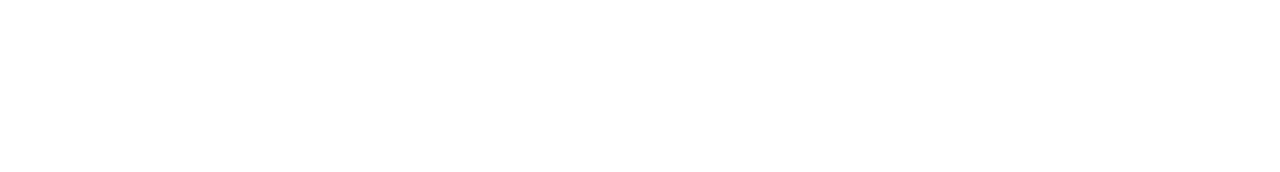
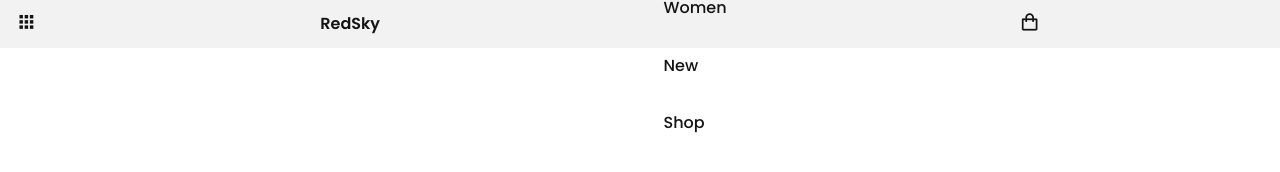
Before and after one commit to LordRedsky/sneakers-web-ecomerse, a plain HTML site: page index.html in a window 1280 px wide. Drawn offline with nearby package versions, Linux system fonts and the light colour scheme.

Commit message:
header setup toggle menu styling

```diff
--- a/assets/css/styles.css
+++ b/assets/css/styles.css
@@ -1,71 +1,204 @@
 /*===== GOOGLE FONTS =====*/
 @import url("https://fonts.googleapis.com/css2?family=Poppins:wght@400;500;600;700&display=swap");
+
 /*===== VARIABLES CSS =====*/
+:root {
+  --header-height: 3rem;
 
   /*===== Font weight =====*/
-
+  --font-medium: 500;
+  --font-semi-bold: 600;
+  --font-bold: 700;
 
   /*===== Colores =====*/
-
+  --dark-color: #141414;
+  --dark-color-light: #8a8a8a;
+  --dark-color-lighten: #f2f2f2;
+  --white-color: #fff;
 
   /*===== Font and typography =====*/
-
+  --body-font: "Poppins", sans-serif;
+  --big-font-size: 1.25rem;
+  --bigger-font-size: 1.5rem;
+  --biggest-font-size: 2rem;
+  --h2-font-size: 1.25rem;
+  --normal-font-size: 0.938rem;
+  --smaller-font-size: 0.813rem;
 
   /*===== Margenes =====*/
-
+  --mb-1: 0.5rem;
+  --mb-2: 1rem;
+  --mb-3: 1.5rem;
+  --mb-4: 2rem;
+  --mb-5: 2.5rem;
+  --mb-6: 3rem;
 
   /*===== z index =====*/
-
+  --z-fixed: 100;
 
   /*===== Rotate img =====*/
+  --rotate-img: rotate(-30deg);
+}
 
+@media screen and (min-width: 768px) {
+  :root {
+    --big-font-size: 1.5rem;
+    --bigger-font-size: 2rem;
+    --biggest-font-size: 3rem;
+    --normal-font-size: 1rem;
+    --smaller-font-size: 0.875rem;
+  }
+}
 
 /*===== BASE =====*/
+*,
+::before,
+::after {
+  box-sizing: border-box;
+}
 
+html {
+  scroll-behavior: smooth;
+}
+
+body {
+  margin: var(--header-height) 0 0 0;
+  font-family: var(--body-font);
+  font-size: var(--normal-font-size);
+  font-weight: var(--font-medium);
+  color: var(--dark-color);
+  line-height: 1.6;
+}
+
+h1,
+h2,
+h3,
+p,
+ul {
+  margin: 0;
+}
+
+ul {
+  padding: 0;
+  list-style: none;
+}
+
+a {
+  text-decoration: none;
+  color: var(--dark-color);
+}
+
+img {
+  max-width: 100%;
+  height: auto;
+  display: block;
+}
 
 /*===== CLASS CSS ===== */
+.section {
+  padding: 5rem 0 2rem;
+}
 
+.section-title {
+  position: relative;
+  font-size: var(--big-font-size);
+  margin-bottom: var(--mb-4);
+  text-align: center;
+  letter-spacing: 0.1rem;
+}
+
+.section-title::after {
+  content: "";
+  position: absolute;
+  width: 56px;
+  height: 0.18rem;
+  top: -1rem;
+  left: 0;
+  right: 0;
+  margin: auto;
+  background-color: var(--dark-color);
+}
 
 /*===== LAYOUT =====*/
+.bd-grid {
+  max-width: 1024px;
+  display: grid;
+  grid-template-columns: 100%;
+  column-gap: 2rem;
+  width: calc(100% - 2rem);
+  margin-left: var(--mb-2);
+  margin-right: var(--mb-2);
+}
 
+.l-header {
+  width: 100%;
+  position: fixed;
+  top: 0;
+  left: 0;
+  z-index: var(--z-fixed);
+  background-color: var(--dark-color-lighten);
+}
 
 /*===== NAV =====*/
+.nav {
+  height: var(--header-height);
+  /* background-color: red; */
+  display: flex;
+  justify-content: space-between;
+  align-items: center;
+}
 
+@media screen and (max-width: 768px) {
+  .nav__menu {
+    position: fixed;
+    top: var(--header-height);
+    left: -100%;
+    width: 70%;
+    height: 100vh;
+    padding: 2rem;
+    background-color: var(--white-color);
+    transition: 0.5s;
+  }
+}
+
+.nav__item {
+  margin-bottom: var(--mb-4);
+}
+
+.nav__logo {
+  font-weight: var(--font-semi-bold);
+}
+
+.nav__toggle,
+.nav__shop {
+  font-size: 1.3rem;
+  cursor: pointer;
+}
 
 /*Show menu*/
-
-
+.show {
+  left: 0;
+}
 /*Active link*/
-
 
 /*Change color header*/
 
-
 /*===== HOME =====*/
-
 
 /*BUTTONS*/
 
-
 /*===== FEATURED =====*/
-
 
 /*===== COLLECTION =====*/
 
-
 /*===== WOMEN SNEAKERS =====*/
-
 
 /*===== OFFER =====*/
 
-
 /*===== NEW COLLECTION  =====*/
-
 
 /*===== NEWSLETTER =====*/
 
-
 /*===== FOOTER =====*/
 
-
 /* ===== MEDIA QUERIES=====*/
--- a/assets/js/main.js
+++ b/assets/js/main.js
@@ -1,6 +1,16 @@
 /*===== MENU SHOW =====*/
+const showMenu = (toggleId, navId) => {
+    const toggle = document.getElementById(toggleId),
+        nav = document.getElementById(navId)
 
+    if (toggle && nav) {
+        toggle.addEventListener('click', () => {
+            nav.classList.toggle('show')
+        })
+    }
+}
 
+showMenu('nav-toggle', 'nav-menu')
 /*===== REMOVE MENU =====*/
 
 
--- a/index.html
+++ b/index.html
@@ -1,21 +1,45 @@
 <!DOCTYPE html>
 <html lang="en">
+
 <head>
     <meta charset="UTF-8">
     <meta name="viewport" content="width=device-width, initial-scale=1.0">
 
     <!-- ===== CSS ===== -->
-        <link rel="stylesheet" href="">
+    <link rel="stylesheet" href="assets/css/styles.css">
 
     <!-- ===== BOX ICONS ===== -->
-
+    <link href='https://unpkg.com/boxicons@2.1.2/css/boxicons.min.css' rel='stylesheet'>
 
     <title>Responsive Ecommerce Website Sneakers</title>
 </head>
+
 <body>
 
     <!--===== HEADER =====-->
+    <header class="l-header" id="header">
+        <nav class="nav bd-grid">
+            <div class="nav__toggle" id="nav-toggle">
+                <i class='bx bxs-grid'></i>
+            </div>
 
+            <a href="" class="nav__logo">RedSky</a>
+
+            <div class="nav__menu" id="nav-menu">
+                <ul class="nav__list">
+                    <li class="nav__item"><a href="#home" class="nav__link"></a>Home</li>
+                    <li class="nav__item"><a href="#featured" class="nav__link"></a>Featured</li>
+                    <li class="nav__item"><a href="#women" class="nav__link">Women</a></li>
+                    <li class="nav__item"><a href="#new" class="nav__link"></a>New</li>
+                    <li class="nav__item"><a href="#" class="nav__link"></a>Shop</li>
+                </ul>
+            </div>
+
+            <div class="nav__shop">
+                <i class='bx bx-shopping-bag'></i>
+            </div>
+        </nav>
+    </header>
 
     <main class="l-main">
         <!--===== HOME =====-->
@@ -44,7 +68,8 @@
 
 
     <!--===== MAIN JS =====-->
-        <script src=""></script>
+    <script src="assets/js/main.js"></script>
 
 </body>
+
 </html>
```
Also changed, not shown: 1 other file. Lines whose indentation alone changed are shown as unchanged.
